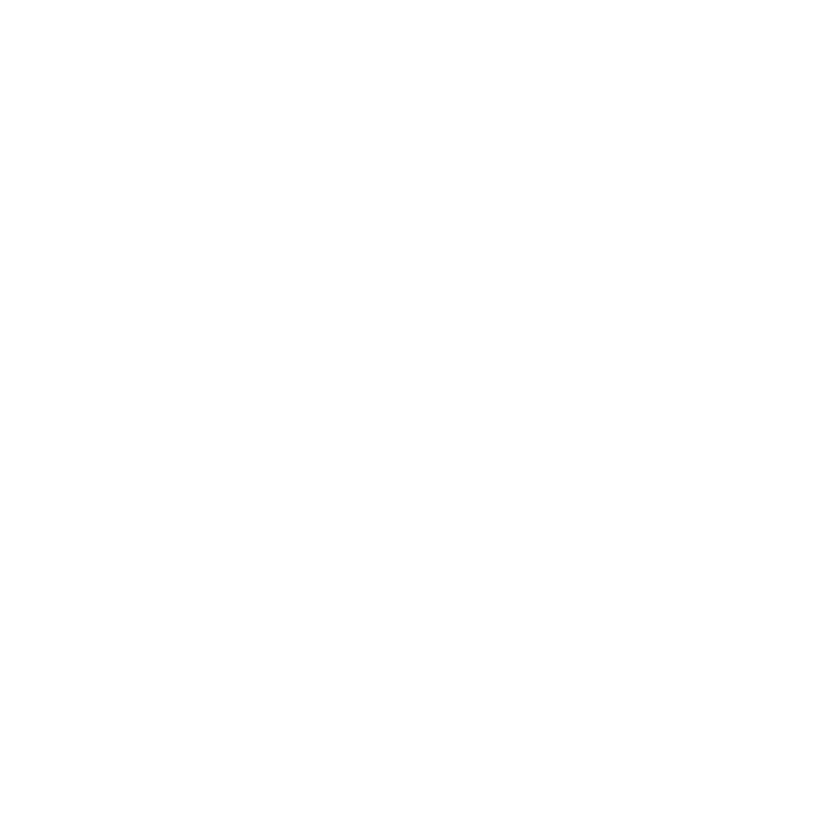
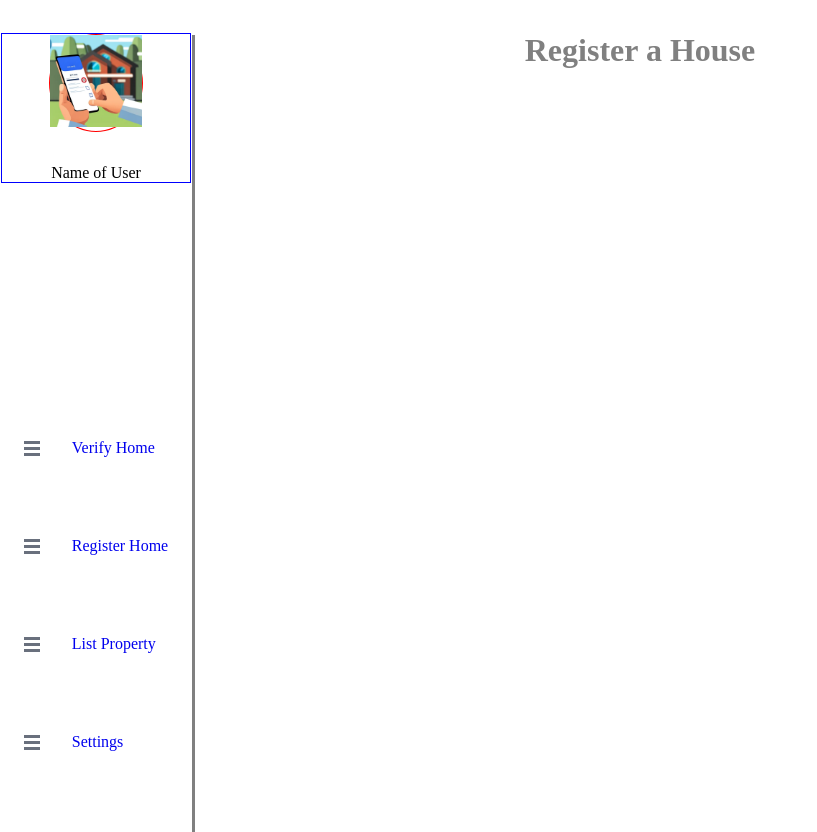
Before and after one commit to sirEmmyUche/HIMS, a React (Vite) app: page /dashboard/registerhouse in a window 1280 px wide. Before the commit this address had no page. Shown: the whole page, without its empty margins (0-817 px from the left). Before the commit the page ends 800 px from the top, so only its background shows below. Built offline with nearby package versions, Linux system fonts and the light colour scheme; what miragejs would draw is missing.

Commit message:
adding the dashboard page

```diff
--- a/src/App.jsx
+++ b/src/App.jsx
@@ -4,6 +4,11 @@
 import Login from "./pages/Login.jsx"
 import Services from './pages/services.jsx'
 import ServicesDescription from './pages/ServicesDescription.jsx'
+import Profile from './pages/dashboard/profile.jsx'
+import VerifyHouse from './pages/dashboard/verifyhouse.jsx'
+import RegisterHouse from './pages/dashboard/registerhouse.jsx'
+import Header from "./layouts/header.jsx"
+import Dashboard_Profile_Layout from "./layouts/dashboard-nav.jsx"
 import "./server.js"
 // import '../App.css'
 
@@ -11,13 +16,31 @@
   return (
 <BrowserRouter>
 <Routes>
-<Route path="/" element={<Home/>} />
-<Route path="/Login" element={<Login/>} />
-<Route path="/Services" element={<Services/>} />
-<Route path="/Services/:id" element={<ServicesDescription/>} />
+  <Route element={<Header/>}>
+      <Route path="/" element={<Home/>} />
+      <Route path="/Login" element={<Login/>} />
+      <Route path="/Services" element={<Services/>} />
+      <Route path="/Services/:id" element={<ServicesDescription/>} />
+  </Route>
+  <Route element={<Dashboard_Profile_Layout/>} >
+    <Route path='/dashboard' element={<Profile/>}/>
+    <Route path='/dashboard/verifyhouse' element={<VerifyHouse/>}/>
+    <Route path='/dashboard/registerhouse' element={<RegisterHouse />}/>
+  </Route>
 </Routes>
 </BrowserRouter>
   )
 }
 
 export default App
+
+
+
+// Pages to build for this project
+
+// >login page
+// >signup page
+// >profile page
+// this profile page will have the following;
+// dashboard (name of user, verify house, register house, settings)
+//footer page
--- /dev/null
+++ b/src/layouts/dashboard-nav.jsx
@@ -0,0 +1,14 @@
+import { Outlet } from "react-router-dom";
+import DashboardLayout from "../pages/dashboard/profile.jsx"
+
+
+function Dashboard_Profile_Layout(){
+    return(
+        <div>
+            <DashboardLayout/>
+            <Outlet/>
+        </div>
+    )
+}
+
+export default Dashboard_Profile_Layout
--- /dev/null
+++ b/src/layouts/header.jsx
@@ -0,0 +1,14 @@
+import { Outlet } from "react-router-dom";
+import Nav from "../pages/nav.jsx"
+
+
+function Header (){
+    return(
+        <div>
+            <Nav/>
+            <Outlet/>
+        </div>
+    )
+}
+
+export default  Header
--- a/src/pages/Home.jsx
+++ b/src/pages/Home.jsx
@@ -1,17 +1,12 @@
-import { useState } from 'react'
-import {Link} from "react-router-dom"
-import Nav from '../pages/nav.jsx'
 import HOVS from '../pages/hovs.jsx'
 import Services from '../pages/services.jsx'
 
-
 function Home() {
   return (
-    <header>
-      <Nav/>
+    <div>
       <HOVS/>
       <Services/>
-    </header>
+    </div>
 
   )
 }
--- a/src/pages/ServicesDescription.jsx
+++ b/src/pages/ServicesDescription.jsx
@@ -17,10 +17,10 @@
 
     return(
         <section className="product-detail-wrapper">
-           {serviceDetails?(<div>
+           {serviceDetails?(<div id="content-wrapper">
             <h2 className="service-detail-name">{serviceDetails.name}</h2>
             <div className="service-detail-img">
-                <img src={serviceDetails.imgUrl} alt="houseImage"/>
+                <img src={`../${serviceDetails.imgUrl}`} alt="houseImage"/>
             </div>
             <div className="desc-get">
                 <h3>Description</h3>
--- /dev/null
+++ b/src/pages/dashboard/profile.jsx
@@ -0,0 +1,34 @@
+import { Link } from "react-router-dom"
+import "../../styles/profile.css"
+
+
+function Profile (){
+    return (
+        <nav className="dashboard-nav">
+            <div className="dashboard-profile-pic">
+                <div className="profile-pic-box"><img src="/images/verify-pic.webp" alt="profile-pic"/></div>
+                <p>Name of User</p>
+            </div>
+            <ul className="dashboard-nav-ul">
+                <Link to={"/dashboard/verifyhouse"}>
+                    <img src="/images/icon-menu.svg" alt="user profile-pic"/>
+                    <li>Verify Home</li>
+                </Link>
+                    <Link to={"/dashboard/registerhouse"}>
+                        <img src="/images/icon-menu.svg" alt="user profile-pic"/>
+                        <li>Register Home</li>
+                    </Link>
+                <Link>
+                    <img src="/images/icon-menu.svg" alt="user profile-pic"/>
+                    <li>List Property</li>
+                </Link>
+                    <Link>
+                    <img src="/images/icon-menu.svg" alt="user profile-pic"/>
+                    <li>Settings</li>
+                    </Link>
+            </ul>
+        </nav>
+    )
+}
+
+export default Profile
--- /dev/null
+++ b/src/pages/dashboard/registerhouse.jsx
@@ -0,0 +1,8 @@
+
+function RegisterHouse(){
+    return(
+        <h1>Register a House</h1>
+    )
+}
+
+export default RegisterHouse
--- /dev/null
+++ b/src/pages/dashboard/verifyhouse.jsx
@@ -0,0 +1,8 @@
+
+function VerifyHouse(){
+    return(
+        <h1>Verify a House</h1>
+    )
+}
+
+export default VerifyHouse
--- a/src/pages/nav.jsx
+++ b/src/pages/nav.jsx
@@ -10,24 +10,16 @@
   }
 
   return (
-    <nav>
+    <nav className="home-nav">
        <div className='logo'>
           <img src="/images/HIMS-logo.jfif" alt='logo'/>
           <div>HIMS</div>
       </div>
       <ul id={toggleMenu? "hidephoneMenubar" :"phoneMenubar"}>
-        <li>
-            Home
-        </li>
-        <li>
-          Service
-        </li>
-        <li>
-          About
-        </li>
-        <Link to={'/Login'}>
-            <li>Login</li>
-        </Link>
+        <Link to={"/"}> <li>Home</li> </Link>
+         <Link to={"/Services"}><li>Services</li></Link>
+        <Link><li>About</li></Link>
+        <Link to={'/Login'}><li>Login</li> </Link>
       </ul>
       <div className="menubar"><img
       src="/images/icon-menu.svg"
--- a/src/styles/nav.css
+++ b/src/styles/nav.css
@@ -4,7 +4,7 @@
     box-sizing: border-box;
 }
 
-nav{
+.home-nav{
     height: 10vh;
     border: 1px solid transparent;
     box-shadow: 5px 5px 0 #808080;
@@ -33,11 +33,11 @@
     height: auto;
 }
 
-ul{
+.home-nav ul{
     display: flex;
 }
 
-ul li{
+.home-nav ul li{
     list-style: none;
     padding-right: 2em;
     color: #212123;
--- /dev/null
+++ b/src/styles/profile.css
@@ -0,0 +1,51 @@
+.dashboard-nav{
+    position: absolute;
+    left: 0;
+    border: 1px solid transparent;
+    background-color: #ffffff;
+    box-shadow: 3px 3px 0 #808080;
+    width: 15vw;
+    height: 100%;
+    display: flex;
+    flex-direction: column;
+    align-items: center;
+    justify-content: space-between;
+}
+
+.dashboard-nav-ul{
+    list-style: none;
+    display: flex;
+    flex-direction: column;
+}
+
+.profile-pic-box{
+    border: 1px solid red;
+    border-radius: 50%;
+    width: 50%;
+    margin-bottom: 2em;
+}
+
+.dashboard-profile-pic{
+    border: 1px solid blue;
+    display: flex;
+    flex-direction: column;
+    align-items: center;
+}
+
+.dashboard-nav-ul a>li{
+    margin-left: 2rem;
+}
+
+.dashboard-nav-ul a:has(img,li){
+    padding-bottom: 5rem;
+    display: flex;
+    align-items: center;
+}
+
+/*
+.dashboard-nav-ul>a:hover{
+    border: 1px solid black;
+    width: 100%;
+    height: auto;
+    background-color: rgba(33,150,243,.5);
+} */
--- a/src/styles/servicesdetails.css
+++ b/src/styles/servicesdetails.css
@@ -3,6 +3,13 @@
     max-width: 70%;
     border: 1px solid red;
     margin: auto;
+}
+
+#content-wrapper{
+    display: flex;
+    flex-direction: column;
+    justify-content: center;
+    justify-items: center;
 }
 
 img{
```
